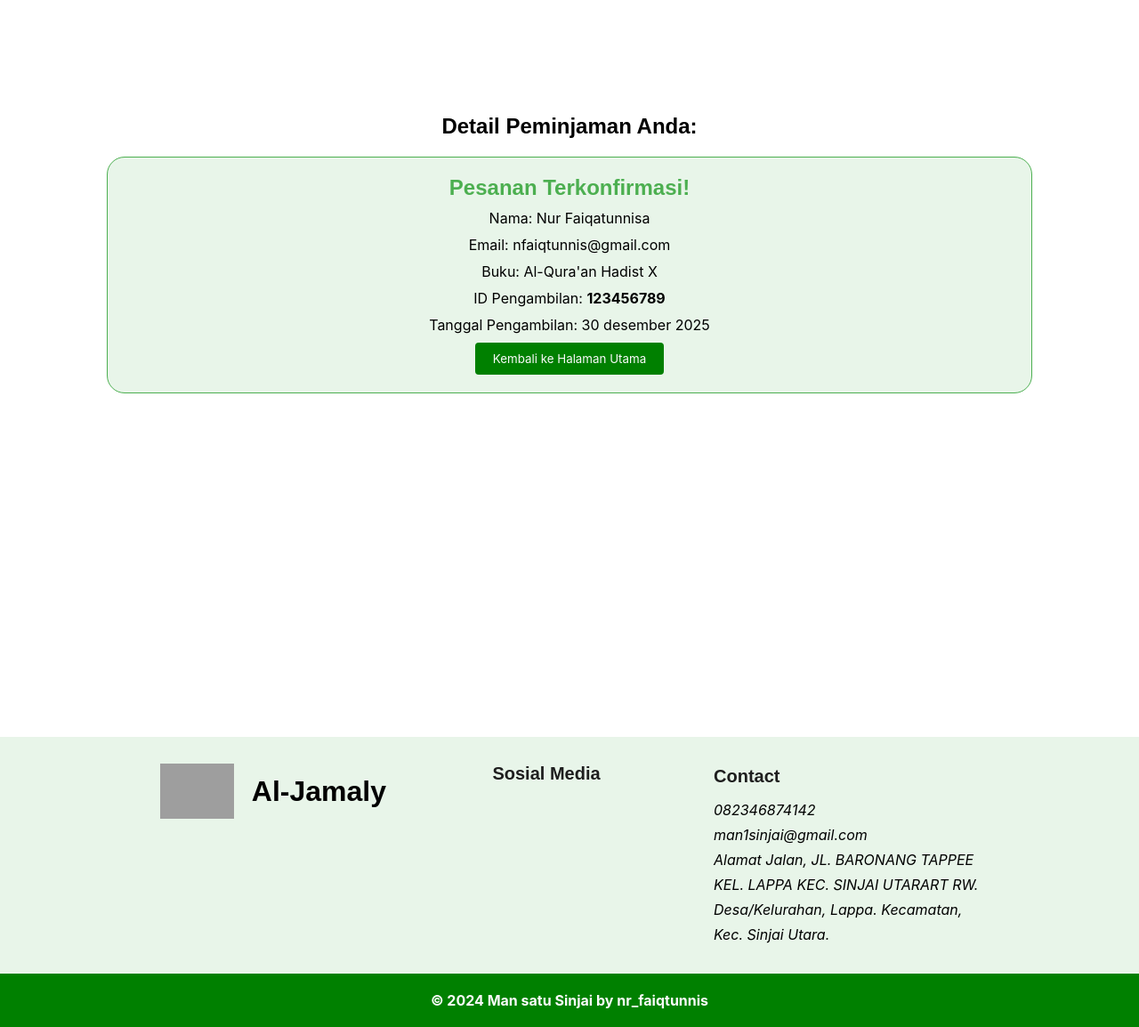
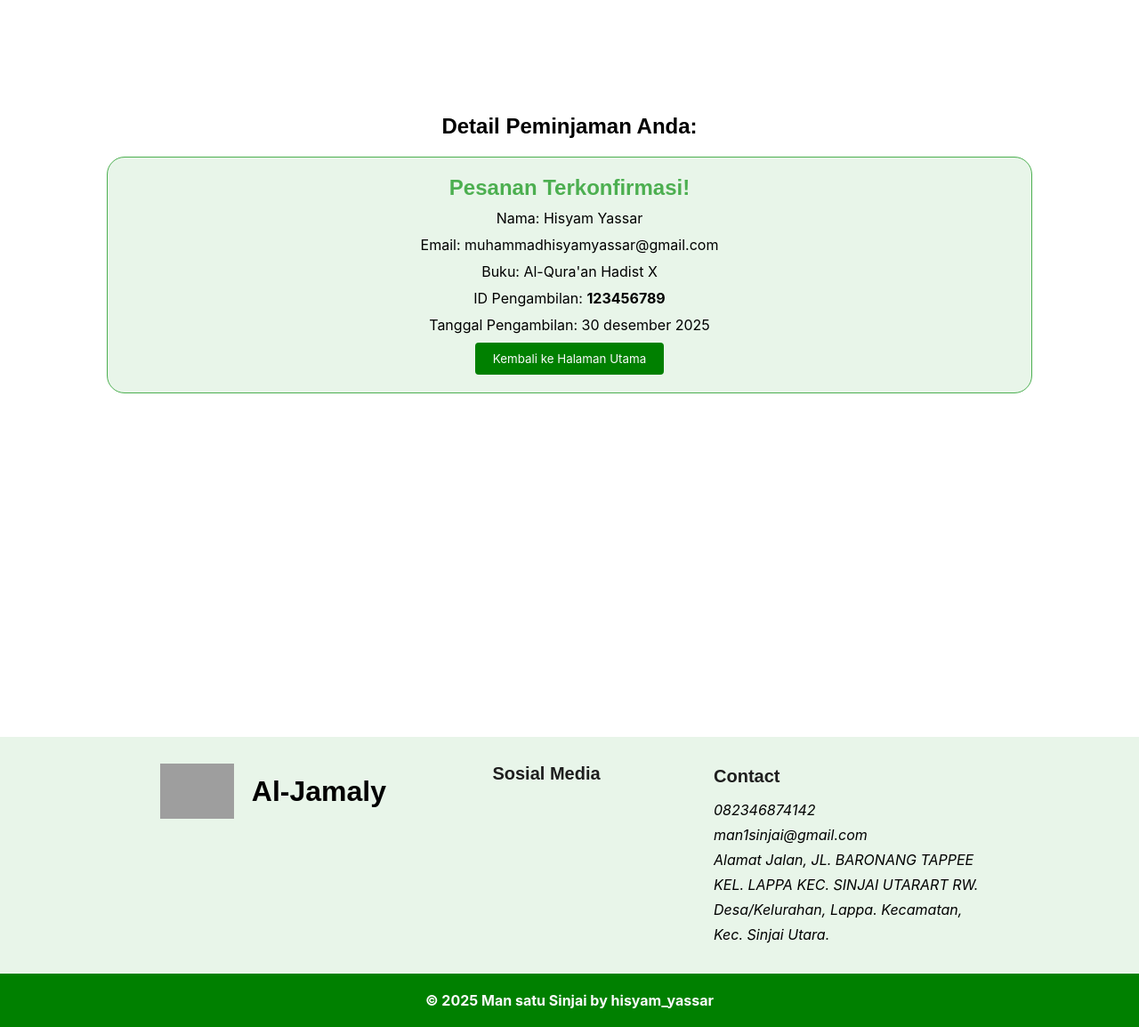
Before and after one commit to Isyammm/FINAL-PRAK-WEB, a PHP site: page /perpustakaan_man1_aljamaly/halamanKonfirmasi.php in a window 1280 px wide. Shown: the whole page at 89% size. Run offline with PHP 8.4, Linux system fonts and the light colour scheme; grey boxes are pictures that could not be loaded.

Commit message:
Change user details in halamanKonfirmasi.php
Updated user details in the confirmation page.

```diff
--- a/halamanKonfirmasi.php
+++ b/halamanKonfirmasi.php
@@ -12,8 +12,8 @@
             <h2>Detail Peminjaman Anda:</h1>
             <div class="confirmation">
                 <h2>Pesanan Terkonfirmasi!</h2>
-                <p>Nama: Nur Faiqatunnisa</p>
-                <p>Email: nfaiqtunnis@gmail.com</p>
+                <p>Nama: Hisyam Yassar</p>
+                <p>Email: muhammadhisyamyassar@gmail.com</p>
                 <p>Buku: Al-Qura'an Hadist X</p>
                 <p>ID Pengambilan: <strong>123456789</strong></p>
                 <!-- <div class="qr-code">
@@ -57,7 +57,7 @@
 
    </section>
     <div  class="copyright">
-        <p> &copy 2024 Man satu Sinjai by nr_faiqtunnis</p>
+        <p> &copy 2025 Man satu Sinjai by hisyam_yassar</p>
     </div>
 
 </body>
```
